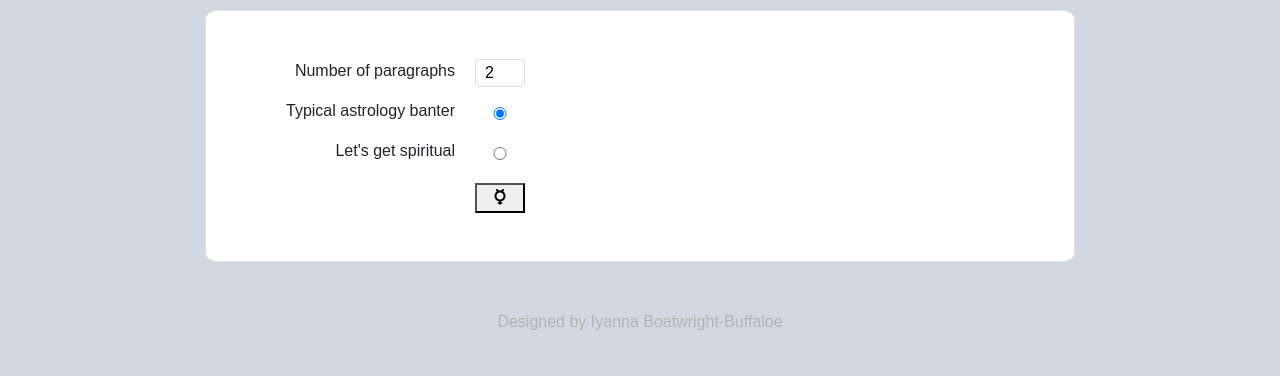
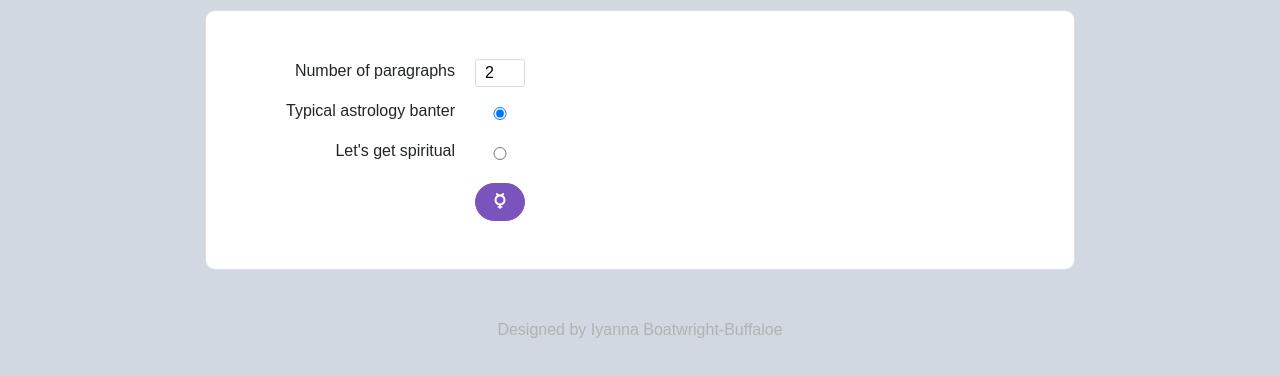
Before and after one commit to iyanna-buffaloe/astrology-ipsum, a website: page index.html in a window 1280 px wide. Shown: the part 222-598 px from the top of the page. Drawn offline with nearby package versions, Linux system fonts and the light colour scheme; a web font is replaced by a local one.

Commit message:
updated button color scheme

```diff
--- a/assets/css/astrologyIpsum.css
+++ b/assets/css/astrologyIpsum.css
@@ -45,8 +45,17 @@ input[type="number"]
     padding-left: 9px;
 }
 
-button {
+.btn-primary {
 	width: 50px;
+	border-radius: 20px;
+	border-color: #7A54BC;
+	background-color: #7A54BC;
+}
+
+.btn-primary:hover {
+	color: #7A54BC ;
+	background-color: white;
+	border-color: #7A54BC;
 }
 
 .jumbotron {
--- a/index.html
+++ b/index.html
@@ -41,7 +41,7 @@
 							<p><input type="radio" name="text_type" id= "regular" checked></p>
 							<p><input type="radio" name="text_type" id = "spiritual"></p>
 						</form>
-						<div id="centerMe"><button id="submit" title="submit" type="button"><i class="fas fa-mercury"></i></button></div>
+						<div id="centerMe"><button id="submit" title="submit" type="button" class="btn btn-primary"><i class="fas fa-mercury"></i></button></div>
 					</div>
 				</div>
 			</div>
```
